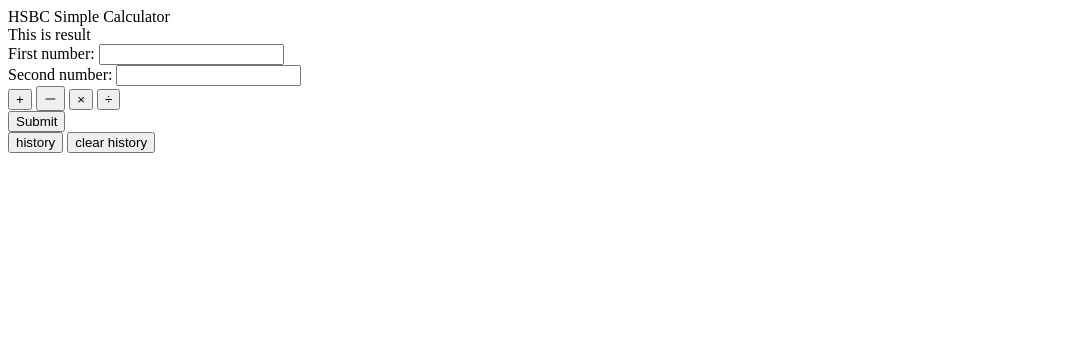
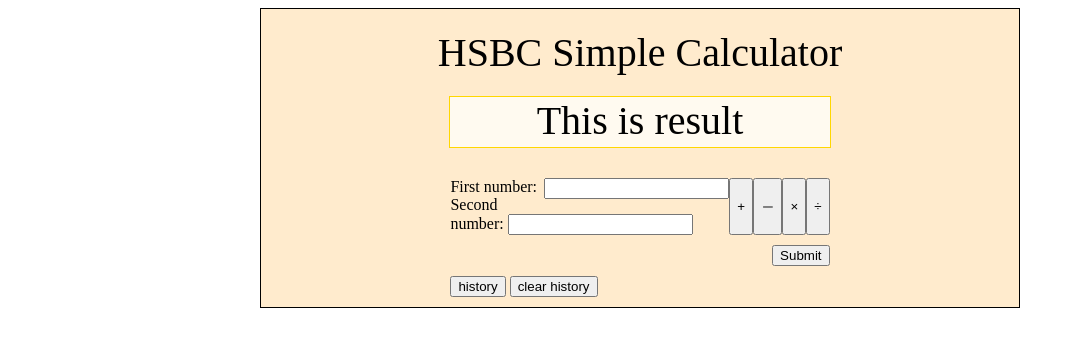
Before and after one commit to AlexanderHusky/HSBC, a plain HTML site: page frontend/Calculator.html in a window 1280 px wide. Shown: the whole page, without its empty margins (0-1075 px from the left). Drawn offline with nearby package versions, Linux system fonts and the light colour scheme.

Commit message:
[Alex frontend reractor]

```diff
--- a/frontend/Calculator.html
+++ b/frontend/Calculator.html
@@ -4,7 +4,7 @@
     <meta charset="UTF-8">
     <meta name="viewport" content="width=device-width, initial-scale=1.0">
     <title>HSBC Simple Calculator</title>
-    <link rel='stylesheet' type='text/css' href='/frontend//Calculator.css'>
+    <link rel='stylesheet' type='text/css' href='Calculator.css'>
     <script src="https://code.jquery.com/jquery-1.12.4.min.js"
         integrity="sha256-ZosEbRLbNQzLpnKIkEdrPv7lOy9C27hHQ+Xp8a4MxAQ=" crossorigin="anonymous">
     </script>
```
Also changed, not shown: 2 other files.
